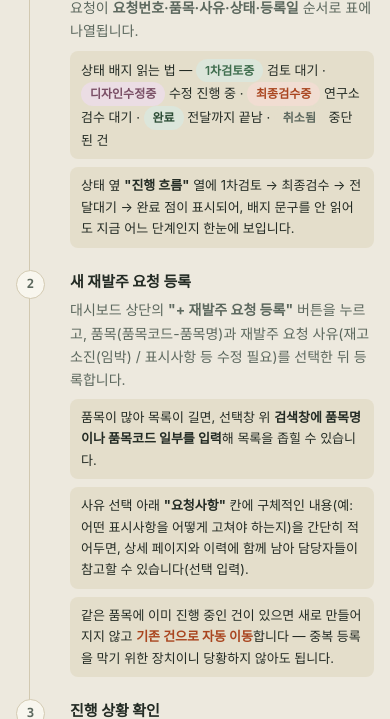
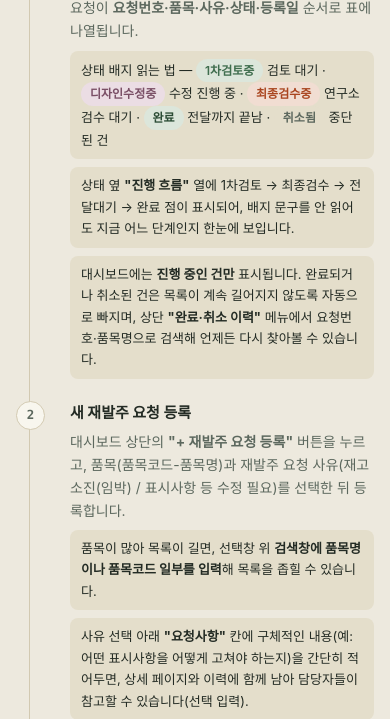
Before and after one commit to nousbo-team/-, a Django app: page /guide/ in a window 390 px wide. Shown: the part 1847-2566 px from the top of the page. Run offline with Django 5.2, Linux system fonts and the light colour scheme; some web fonts are replaced.

Commit message:
Update user guide with dashboard/history split, real notifications, web push, mobile UI
- Dashboard now shows only in-progress requests; explain the new
  "완료·취소 이력" search page for past requests.
- Notification card corrected: email/SMS are now real sends (Solapi/Brevo),
  not mock — and now fire on every workflow transition, including for
  backup reviewers while the primary is away.
- New card documenting the web push "브라우저 알림 받기" button and the
  iOS "add to home screen" requirement.
- New card documenting the responsive mobile layout (hamburger nav,
  table-to-card list view).

Co-Authored-By: Claude Sonnet 5 <noreply@anthropic.com>

```diff
--- a/app/templates/guide.html
+++ b/app/templates/guide.html
@@ -413,6 +413,7 @@
           <p>로그인하면 바로 대시보드가 뜨고, 내가 등록한 모든 요청이 <strong>요청번호·품목·사유·상태·등록일</strong> 순서로 표에 나열됩니다.</p>
           <div class="note">상태 배지 읽는 법 — <span class="pill pill-review1">1차검토중</span> 검토 대기 · <span class="pill pill-design">디자인수정중</span> 수정 진행 중 · <span class="pill pill-warn">최종검수중</span> 연구소 검수 대기 · <span class="pill pill-final">완료</span> 전달까지 끝남 · <span class="pill pill-done">취소됨</span> 중단된 건</div>
           <div class="note">상태 옆 <strong>"진행 흐름"</strong> 열에 1차검토 → 최종검수 → 전달대기 → 완료 점이 표시되어, 배지 문구를 안 읽어도 지금 어느 단계인지 한눈에 보입니다.</div>
+          <div class="note">대시보드에는 <strong>진행 중인 건만</strong> 표시됩니다. 완료되거나 취소된 건은 목록이 계속 길어지지 않도록 자동으로 빠지며, 상단 <strong>"완료·취소 이력"</strong> 메뉴에서 요청번호·품목명으로 검색해 언제든 다시 찾아볼 수 있습니다.</div>
         </li>
         <li>
           <h3>새 재발주 요청 등록</h3>
@@ -473,6 +474,7 @@
         <li>
           <h3>부재중 설정 (대체 담당자 라우팅)</h3>
           <p>휴가·출장 등으로 자리를 비울 때는 화면 상단의 <strong>"부재중 설정"</strong>을 눌러두세요. 켜져 있는 동안에는 김신덕 본부장 대시보드에도 동일한 대기 건이 노출되어 대신 처리할 수 있습니다. 복귀하면 같은 버튼(부재중 해제)으로 끄면 됩니다.</p>
+          <div class="note">부재중으로 설정해두면, 그 사이 등록되는 건은 대체 담당자에게도 <strong>이메일·문자·브라우저 알림이 동일하게</strong> 갑니다 — 본인 것과 별도로 확인 연락을 따로 할 필요가 없습니다.</div>
         </li>
         <li>
           <h3>일괄 업로드 · 일괄 다운로드</h3>
@@ -542,11 +544,19 @@
       <div class="grid-2">
         <div class="card">
           <h3 style="font-family:var(--font-body);font-size:15px;">알림은 어디서 확인하나요</h3>
-          <p style="color:var(--ink-soft);font-size:14px;margin:0;">내 차례가 되면 화면 상단 <strong>"알림함"</strong>에 실시간으로 표시됩니다(숫자 배지). 이메일·카카오톡/문자 알림도 함께 시도되지만, 현재는 실제 발신 계약 전이라 <strong>로그로만 기록되는 모의(mock) 발송</strong>입니다 — 그러니 업무 확인은 반드시 알림함을 기준으로 하세요.</p>
+          <p style="color:var(--ink-soft);font-size:14px;margin:0;">내 차례가 되면 화면 상단 <strong>"알림함"</strong>에 실시간으로 표시됩니다(숫자 배지). 등록된 이메일과 휴대폰번호로 <strong>이메일·문자 알림도 실제로 발송</strong>되며, 부재중 대체 담당자를 포함해 모든 처리 단계(등록·수정요청·검수요청·승인·반려·취소·전달완료)에서 동일하게 나갑니다. 문자를 받으려면 관리자에게 요청해 본인 프로필에 <strong>휴대폰번호</strong>가 등록되어 있어야 합니다.</p>
+        </div>
+        <div class="card">
+          <h3 style="font-family:var(--font-body);font-size:15px;">브라우저(휴대폰) 알림 받기</h3>
+          <p style="color:var(--ink-soft);font-size:14px;margin:0;">화면 상단 사용자 이름 옆에 <strong>"브라우저 알림 받기"</strong> 버튼이 보이면 눌러서 허용해두세요. 이후 시스템을 직접 열어보지 않아도 내 차례가 될 때마다 기기 알림으로 바로 받을 수 있습니다. 아이폰(Safari)에서는 먼저 <strong>홈 화면에 추가</strong> 후 그 아이콘으로 실행해야 알림 허용 창이 뜹니다.</p>
         </div>
         <div class="card">
           <h3 style="font-family:var(--font-body);font-size:15px;">이력(타임라인)은 왜 중요한가요</h3>
           <p style="color:var(--ink-soft);font-size:14px;margin:0;">모든 건의 상세 페이지 하단에는 등록부터 지금까지의 모든 조치(등록·검토·수정·검수·반려·전달)가 <strong>누가·언제·무슨 내용으로</strong> 처리했는지 빠짐없이 시간순으로 남습니다. 진행 경위를 다시 설명할 필요 없이 이 화면 하나로 확인하면 됩니다.</p>
+        </div>
+        <div class="card">
+          <h3 style="font-family:var(--font-body);font-size:15px;">지난 건은 어디서 찾나요</h3>
+          <p style="color:var(--ink-soft);font-size:14px;margin:0;">모든 역할의 대시보드는 <strong>진행 중인 건만</strong> 보여줍니다. 완료·취소된 과거 건은 상단 <strong>"완료·취소 이력"</strong> 메뉴에서 요청번호·품목명·품목코드로 검색하고, 완료/취소 상태로도 좁혀볼 수 있습니다.</p>
         </div>
         <div class="card">
           <h3 style="font-family:var(--font-body);font-size:15px;">버튼이 안 보여요</h3>
@@ -555,6 +565,10 @@
         <div class="card">
           <h3 style="font-family:var(--font-body);font-size:15px;">반려·취소 사유는 왜 꼭 적어야 하나요</h3>
           <p style="color:var(--ink-soft);font-size:14px;margin:0;">사유를 적지 않으면 시스템이 제출 자체를 막습니다. 되돌리는 이유가 이력에 남아야 나중에 같은 건을 다시 볼 담당자가 맥락을 알 수 있기 때문입니다.</p>
+        </div>
+        <div class="card">
+          <h3 style="font-family:var(--font-body);font-size:15px;">휴대폰에서도 그대로 쓸 수 있나요</h3>
+          <p style="color:var(--ink-soft);font-size:14px;margin:0;">네, PC와 동일한 주소로 휴대폰 브라우저에서도 이용할 수 있습니다. 화면이 좁아지면 상단 메뉴가 <strong>≡ 버튼(햄버거 메뉴)</strong>으로 접히고, 대시보드·품목·파일 등 표 형태 화면은 각 행이 카드 형태로 자동 전환되어 좌우로 긴 표를 스크롤할 필요가 없습니다.</p>
         </div>
         <div class="card">
           <h3 style="font-family:var(--font-body);font-size:15px;">대시보드의 "진행 흐름"은 뭔가요</h3>
```
